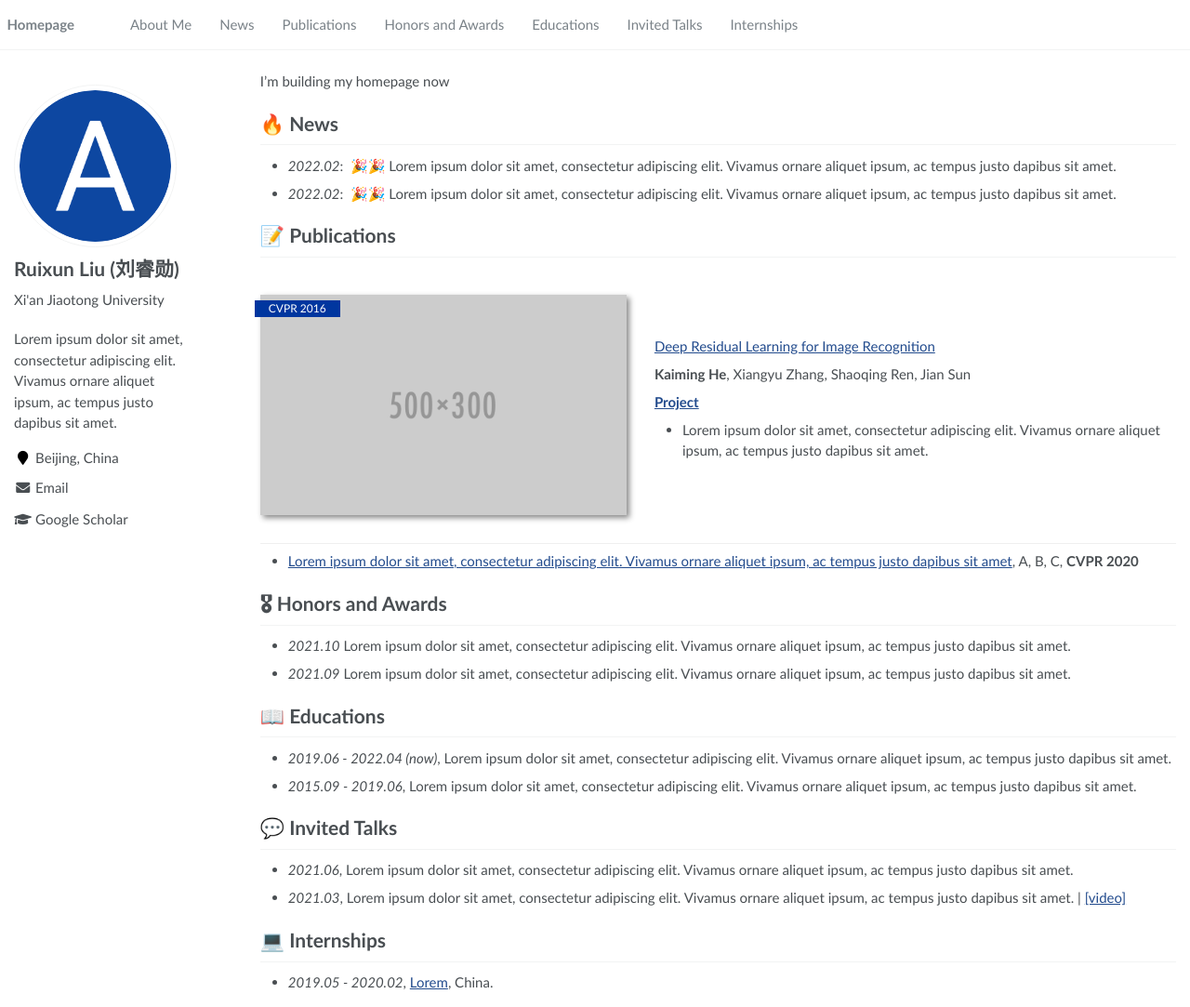
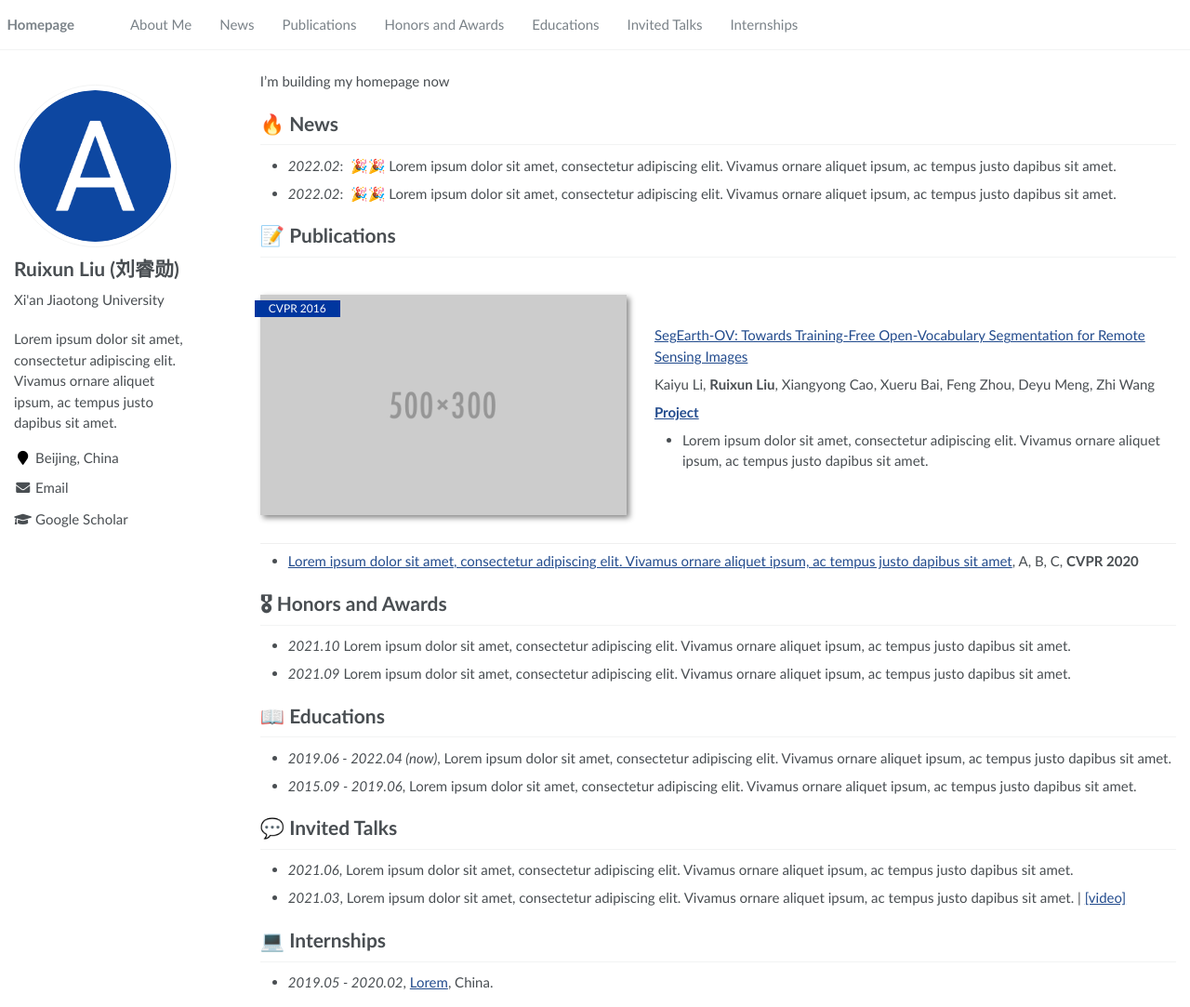
Before and after one commit to liuruixun/liuruixun.github.io, a Jekyll site: the page built from _pages/about.md, in a window 1280 px wide and 1083 px high. Shown: the whole window at 93% size. Built offline with Jekyll 4.4.1, drawn with Linux system fonts in a browser that asks for light colours.

Commit message:
Update about.md

```diff
--- a/_pages/about.md
+++ b/_pages/about.md
@@ -31,11 +31,11 @@
 <div class='paper-box'><div class='paper-box-image'><div><div class="badge">CVPR 2016</div><img src='images/500x300.png' alt="sym" width="100%"></div></div>
 <div class='paper-box-text' markdown="1">
 
-[Deep Residual Learning for Image Recognition](https://openaccess.thecvf.com/content_cvpr_2016/papers/He_Deep_Residual_Learning_CVPR_2016_paper.pdf)
+[SegEarth-OV: Towards Training-Free Open-Vocabulary Segmentation for Remote Sensing Images](https://openaccess.thecvf.com/content/CVPR2025/html/Li_SegEarth-OV_Towards_Training-Free_Open-Vocabulary_Segmentation_for_Remote_Sensing_Images_CVPR_2025_paper.html)
 
-**Kaiming He**, Xiangyu Zhang, Shaoqing Ren, Jian Sun
+Kaiyu Li, **Ruixun Liu**, Xiangyong Cao, Xueru Bai, Feng Zhou, Deyu Meng, Zhi Wang
 
-[**Project**](https://scholar.google.com/citations?view_op=view_citation&hl=zh-CN&user=DhtAFkwAAAAJ&citation_for_view=DhtAFkwAAAAJ:ALROH1vI_8AC) <strong><span class='show_paper_citations' data='DhtAFkwAAAAJ:ALROH1vI_8AC'></span></strong>
+[**Project**](https://scholar.google.com/citations?view_op=view_citation&hl=zh-CN&user=WTleRV8AAAAJ&citation_for_view=WTleRV8AAAAJ:u-x6o8ySG0sC) <strong><span class='show_paper_citations' data='DhtAFkwAAAAJ:ALROH1vI_8AC'></span></strong>
 - Lorem ipsum dolor sit amet, consectetur adipiscing elit. Vivamus ornare aliquet ipsum, ac tempus justo dapibus sit amet.
 </div>
 </div>
```
